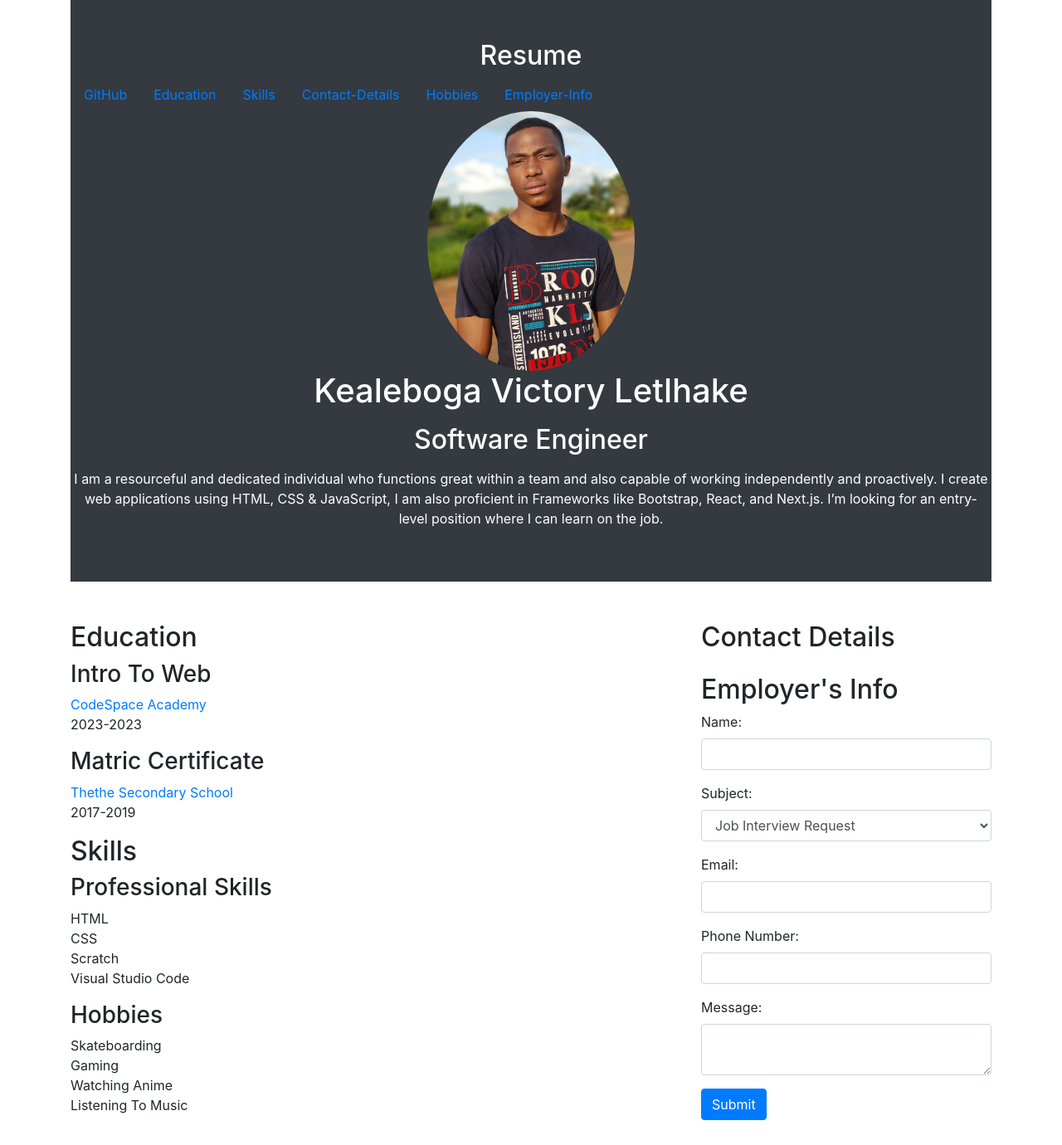
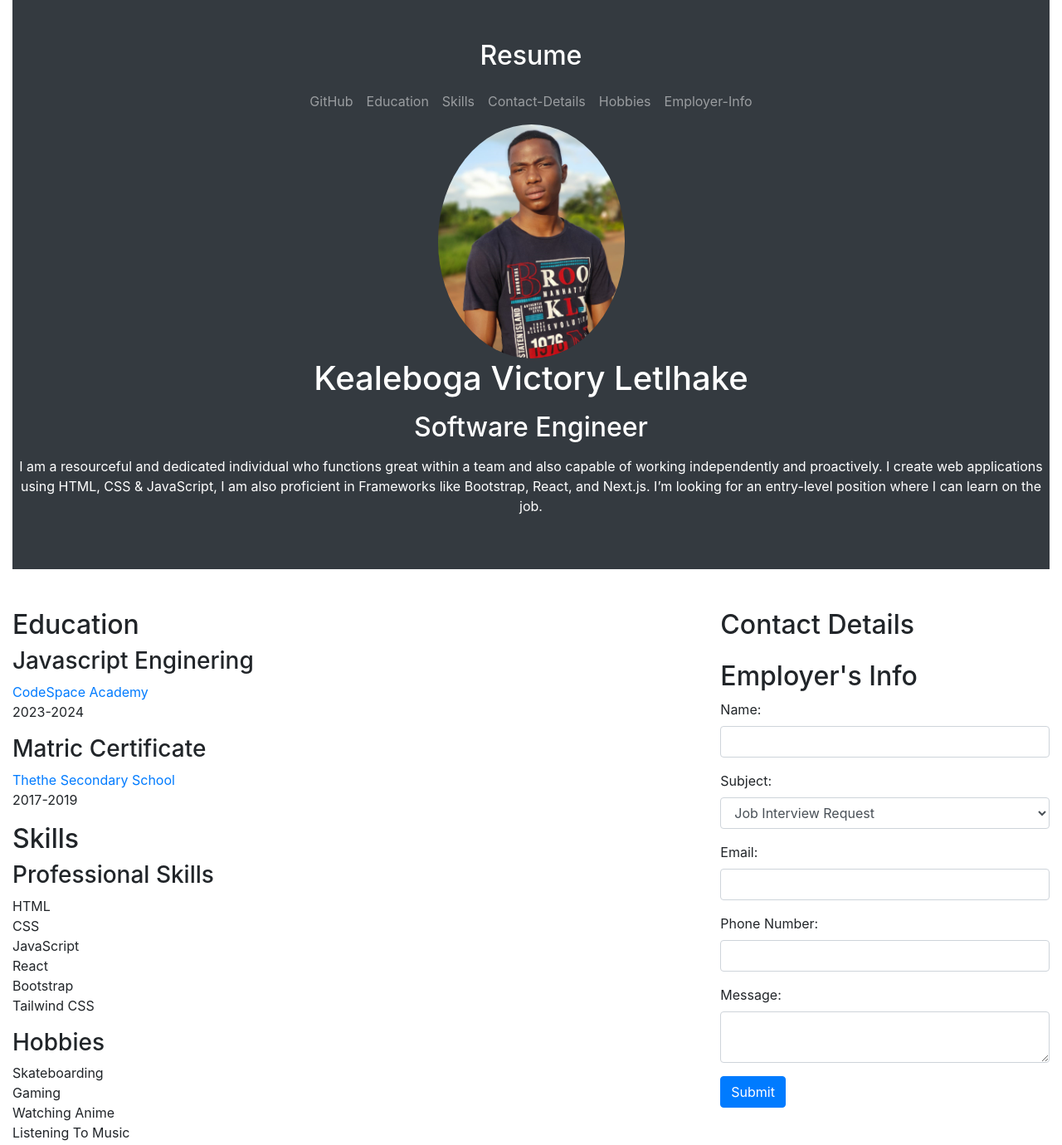
Before and after one commit to Kiloechoalpha/.KEALET908_BCL2302_Benjamin_KealebogaLetlhake_ITW9, a website: page index.html in a window 1280 px wide. Shown: the whole page at 83% size. Drawn offline with nearby package versions, Linux system fonts and the light colour scheme.

Commit message:
Fix Responsiveness and added more skills
The Resume In now Up To Date and styled using Bootstrap  Framework

```diff
--- a/index.html
+++ b/index.html
@@ -7,14 +7,18 @@
     <link rel="stylesheet" href="https://stackpath.bootstrapcdn.com/bootstrap/4.5.2/css/bootstrap.min.css">
 </head>
 <body>
-    <div class="container">
+    <div class="container-fluid">
         <header class="text-center bg-dark text-white py-5">
             <div class="hero-image">
                 <div class="logo">
                     <h2>Resu<span>me</span></h2>
                 </div>
-                <nav>
-                    <ul class="nav">
+                <nav class="navbar navbar-expand-md navbar-dark">
+                    <button class="navbar-toggler" type="button" data-toggle="collapse" data-target="#navbarNav" aria-controls="navbarNav" aria-expanded="false" aria-label="Toggle navigation">
+                        <span class="navbar-toggler-icon"></span>
+                    </button>
+                    <div class="collapse navbar-collapse justify-content-center" id="navbarNav">
+                        <ul class="navbar-nav">
                             <li class="nav-item"><a class="nav-link" href="https://github.com/Kiloechoalpha">GitHub</a></li>
                             <li class="nav-item"><a class="nav-link" href="#education">Education</a></li>
                             <li class="nav-item"><a class="nav-link" href="#skills">Skills</a></li>
@@ -22,11 +26,12 @@
                             <li class="nav-item"><a class="nav-link" href="#hobbies">Hobbies</a></li>
                             <li class="nav-item"><a class="nav-link" href="#employer">Employer-Info</a></li>
                         </ul>
+                    </div>
                 </nav>
                 <picture>
                     <source srcset="src/images/s.jpg" media="(max-width: 425px)">
                     <source srcset="src/images/m.jpg" media="(max-width: 900px)">
-                    <img src="src/images/l.jpg" alt="Kealeboga Letlhake - Software Engineer" class="img-fluid rounded-circle" style="max-width: 250px;">
+                    <img src="src/images/l.jpg" alt="Kealeboga Letlhake - Software Engineer" class="img-fluid rounded-circle" style="max-width: 225px;">
                 </picture>
                 <div class="hero-text">
                     <h1>Kealeboga Victory Letlhake</h1>
@@ -43,9 +48,9 @@
                     <h2 id="education">Education</h2>
                     <div class="education">
                         <div class="qualification1">
-                            <h3>Intro To Web</h3>
+                            <h3>Javascript Enginering </h3>
                             <a href="https://www.codespace.co.za/">CodeSpace Academy</a>
-                            <p>2023-2023</p>
+                            <p>2023-2024</p>
                         </div>
                         <div class="education2">
                             <h3>Matric Certificate</h3>
@@ -62,8 +67,11 @@
                             <ul class="list-unstyled">
                                 <li>HTML</li>
                                 <li>CSS</li>
-                                <li>Scratch</li>
-                                <li>Visual Studio Code</li>
+                                <li>JavaScript</li>
+                                <li>React</li>
+                                <li>Bootstrap</li>
+                                <li>Tailwind CSS</li>
+
                             </ul>
                         </div>
                         <div class="skills2">
@@ -125,7 +133,6 @@
         </div>
     </div>
 
-    <!-- Add Bootstrap JS and Popper.js -->
     <script src="https://code.jquery.com/jquery-3.5.1.slim.min.js"></script>
     <script src="https://cdn.jsdelivr.net/npm/@popperjs/core@2.5.2/dist/umd/popper.min.js"></script>
     <script src="https://stackpath.bootstrapcdn.com/bootstrap/4.5.2/js/bootstrap.min.js"></script>
```
Lines whose indentation alone changed are shown as unchanged.
